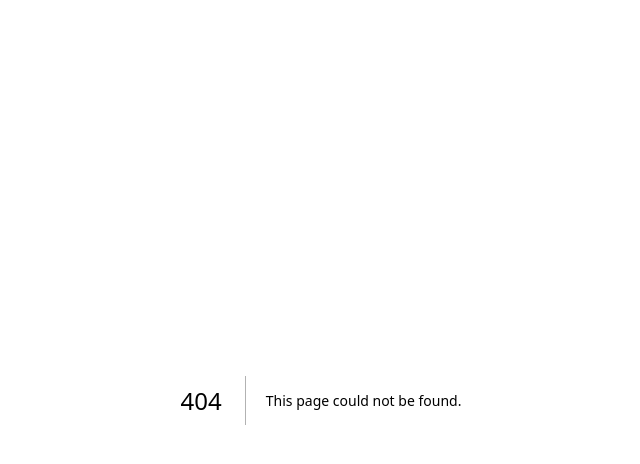
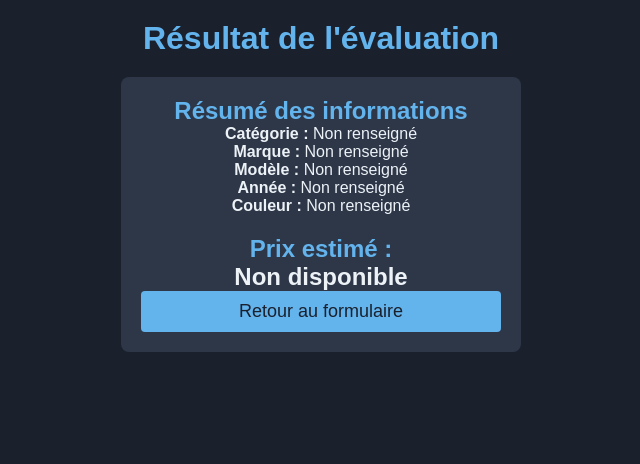
Before and after one commit to Tangzer/Ekwip_pricing_tool, a Next.js app: page /result in a window 1280 px wide. Before the commit this address had no page. Shown: the top 464 px of the page, without its empty margins (319-959 px from the left). Built offline with nearby package versions, Linux system fonts and the light colour scheme.

Commit message:
Working Frontend redirection

```diff
--- /dev/null
+++ b/app/result/page.js
@@ -0,0 +1,64 @@
+"use client";
+import { useSearchParams } from "next/navigation";
+
+export default function Result() {
+  const searchParams = useSearchParams();
+
+  const formData = JSON.parse(searchParams.get("formData") || "{}");
+  const averagePrice = searchParams.get("average_price");
+
+  return (
+    <div
+      style={{
+        fontFamily: "Arial, sans-serif",
+        backgroundColor: "#1a202c",
+        color: "#edf2f7",
+        minHeight: "100vh",
+        padding: "20px",
+        textAlign: "center",
+      }}
+    >
+      <h1 style={{ color: "#63b3ed" }}>Résultat de l'évaluation</h1>
+      <div
+        style={{
+          maxWidth: "400px",
+          margin: "20px auto",
+          backgroundColor: "#2d3748",
+          padding: "20px",
+          borderRadius: "8px",
+        }}
+      >
+        <h2 style={{ color: "#63b3ed" }}>Résumé des informations</h2>
+        <p>
+          <strong>Catégorie :</strong> {formData.categorie || "Non renseigné"}
+        </p>
+        <p>
+          <strong>Marque :</strong> {formData.marque || "Non renseigné"}
+        </p>
+        <p>
+          <strong>Modèle :</strong> {formData.modele || "Non renseigné"}
+        </p>
+        <p>
+          <strong>Année :</strong> {formData.annee || "Non renseigné"}
+        </p>
+        <p>
+          <strong>Couleur :</strong> {formData.couleur || "Non renseigné"}
+        </p>
+
+        <h2 style={{ color: "#63b3ed", marginTop: "20px" }}>
+          Prix estimé :
+        </h2>
+        <p style={{ fontSize: "24px", fontWeight: "bold" }}>
+          {averagePrice ? `${averagePrice} €` : "Non disponible"}
+        </p>
+        <button
+            type="submit"
+            className="btn"
+            onClick={() => window.location.replace("/")}>
+            Retour au formulaire
+        </button>
+      </div>
+
+    </div>
+  );
+}
```
Also changed, not shown: app/page.js (+38 -14 lines), 2 other files (tests, documents, lock files or other folders).
